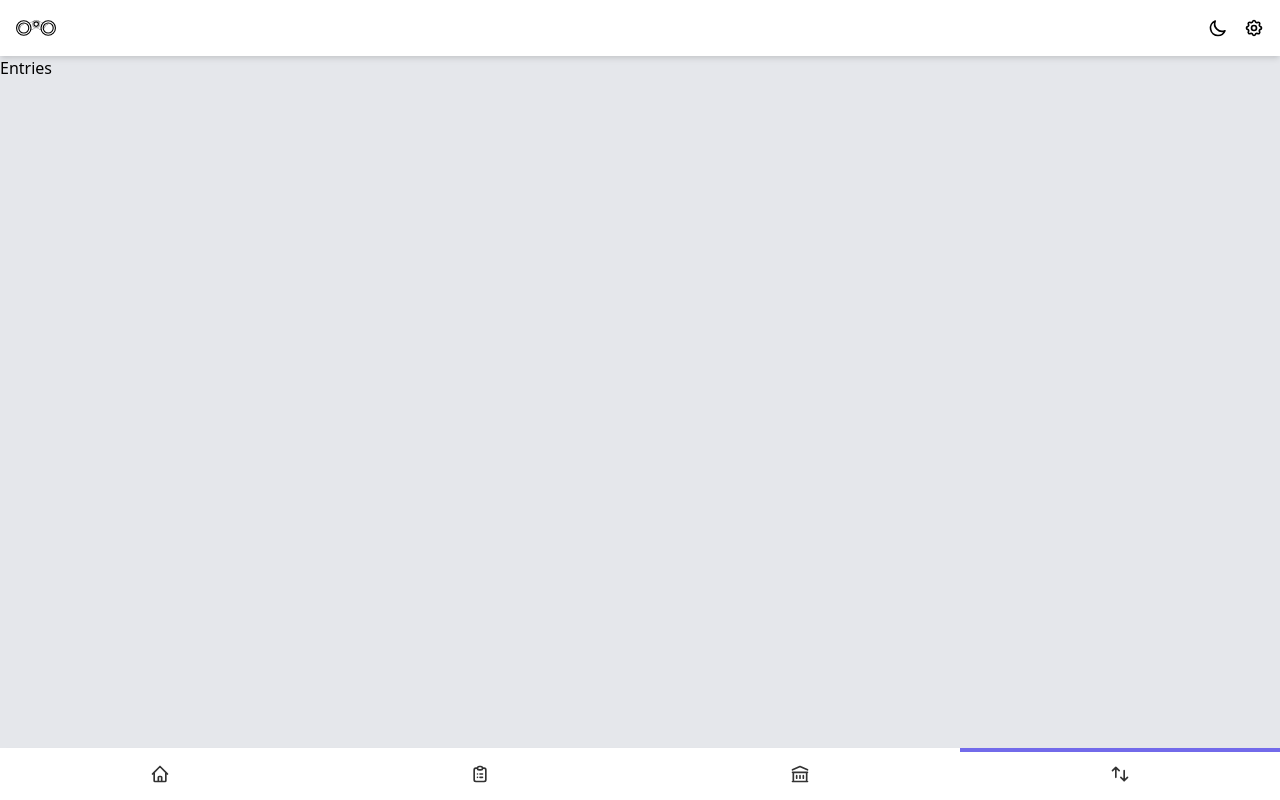
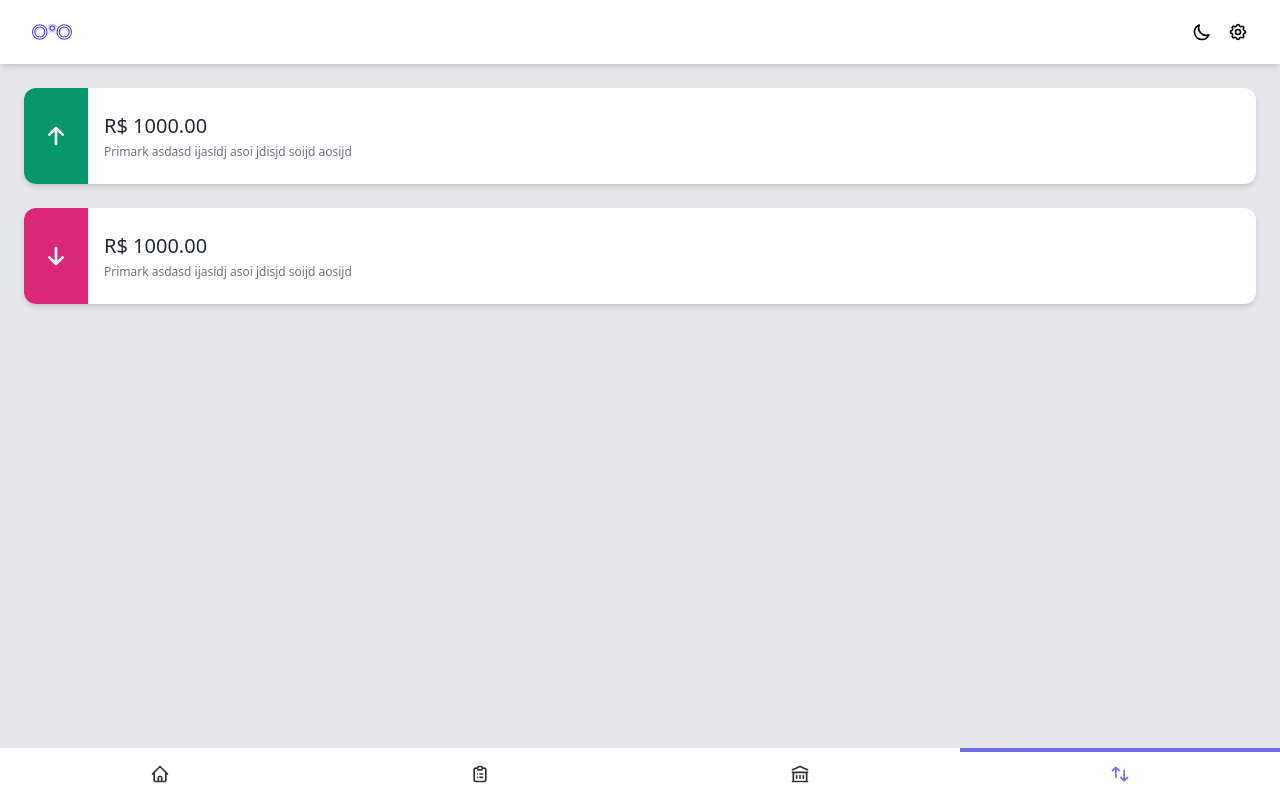
Before and after one commit to guidiego/webapp.trackyour.money, a Next.js app: page /entries in a window 1280 px wide. Built offline with nearby package versions, Linux system fonts and the light colour scheme.

Commit message:
entry list

```diff
--- a/src/components/Paper/index.tsx
+++ b/src/components/Paper/index.tsx
@@ -15,7 +15,7 @@ export const Paper: React.FC<Props> = ({
   noPadding = false,
 }) => (
   <div
-    className={`bg-white dark:bg-gray-800 dark:text-white shadow-md ${
+    className={`overflow-hidden bg-white dark:bg-gray-800 dark:text-white shadow-md ${
       rounded ? "rounded-xl" : ""
     } ${noPadding ? "" : "p-6"} ${position} ${className}`}
   >
--- a/src/components/Tabs/index.tsx
+++ b/src/components/Tabs/index.tsx
@@ -24,7 +24,11 @@ export const Tabs: React.FC<Props> = ({
       <li
         key={id}
         onClick={onClick}
-        className={`flex-1 flex items-center justify-center p-2 py-4 relative group opacity-80 hover:opacity-100`}
+        className={`flex-1 flex items-center justify-center p-2 py-4 relative group opacity-80 hover:opacity-100 ${
+          activeId === id
+            ? "text-indigo-600 dark:text-indigo-500"
+            : "group-hover:text-indigo-600 opacity-50 dark:group-hover:text-indigo-500 dark:group-hover:opacity-60"
+        }`}
       >
         {text}
         <div
--- /dev/null
+++ b/src/features/entryList/EntryItem.tsx
@@ -0,0 +1,36 @@
+import React from "react";
+import Paper from "~/components/Paper";
+
+import { ArrowSmDownIcon, ArrowSmUpIcon } from "@heroicons/react/outline";
+
+export type Props = {
+  kind: "add" | "remove";
+  description: string;
+  value: number;
+};
+
+export const EntryItem: React.FC<Props> = ({ kind, description, value }) => (
+  <Paper noPadding rounded>
+    <div className="flex items-center justify-center h-24">
+      <div
+        className={`h-full w-16 flex justify-center items-center ${
+          kind === "add" ? "bg-green-600" : "bg-pink-600"
+        }`}
+      >
+        {kind === "add" ? (
+          <ArrowSmUpIcon className="h-8 w-8 text-white" />
+        ) : (
+          <ArrowSmDownIcon className="h-8 w-8 text-white" />
+        )}
+      </div>
+      <div className="flex-1 p-4">
+        <h3 className="text-xl font-medium text-gray-800 dark:text-gray-50 mb-1">
+          R$ {value.toFixed(2)}
+        </h3>
+        <p className="text-xs text-gray-500">{description}</p>
+      </div>
+    </div>
+  </Paper>
+);
+
+export default EntryItem;
--- /dev/null
+++ b/src/features/entryList/index.tsx
@@ -0,0 +1,29 @@
+import React from "react";
+import EntryItem, { Props as EntryItemProps } from "./EntryItem";
+
+const mock = [
+  {
+    id: 1,
+    value: 1000,
+    kind: "add",
+    description: "Primark asdasd ijasidj asoi jdisjd soijd aosijd",
+  },
+  {
+    id: 2,
+    value: 1000,
+    kind: "remove",
+    description: "Primark asdasd ijasidj asoi jdisjd soijd aosijd",
+  },
+] as (EntryItemProps & { id: number })[];
+
+export const EntryListFeature: React.FC = () => (
+  <ul>
+    {mock.map(({ id, ...entry }) => (
+      <li key={id} className="mb-6">
+        <EntryItem {...entry} />
+      </li>
+    ))}
+  </ul>
+);
+
+export default EntryListFeature;
--- a/src/features/layout/Header.tsx
+++ b/src/features/layout/Header.tsx
@@ -17,11 +17,8 @@ export const Header: React.FC = () => {
 
   return (
     <Paper noPadding>
-      <div className="grid grid-cols-2 px-4 py-2 items-center">
-        <object
-          data={darkMode ? "/tracklogo-white.svg" : "/tracklogo.svg"}
-          className="h-10 w-10"
-        />
+      <div className="grid grid-cols-2 px-8 py-3 items-center">
+        <object data="/tracklogo.svg" className="h-10 w-10" />
         <div className="flex justify-end">
           <button className="h-5 w-5 mr-4" onClick={toggleDarkMode}>
             {!darkMode ? <MoonIcon /> : <SunIcon />}
--- a/src/pages/entries.tsx
+++ b/src/pages/entries.tsx
@@ -1,7 +1,14 @@
 import React from "react";
 
 import LayoutFeature from "~/features/layout";
+import EntryListFeature from "~/features/entryList";
 
-export const Entries: React.FC = () => <LayoutFeature>Entries</LayoutFeature>;
+export const Entries: React.FC = () => (
+  <LayoutFeature>
+    <div className="p-6">
+      <EntryListFeature />
+    </div>
+  </LayoutFeature>
+);
 
 export default Entries;
```
Also changed, not shown: public/tracklogo-white.svg (deleted), public/tracklogo.svg.
